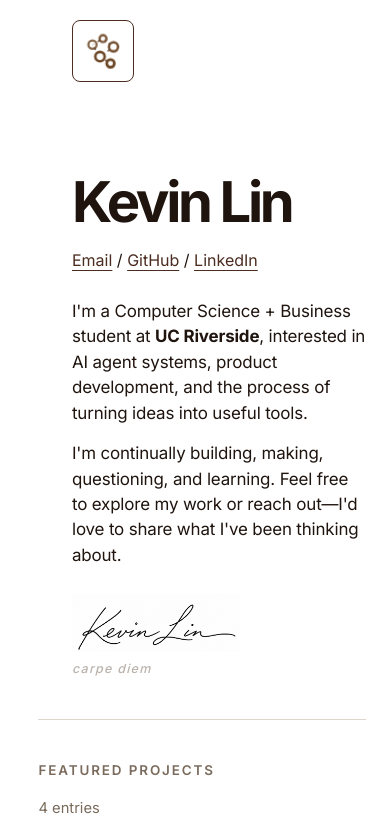
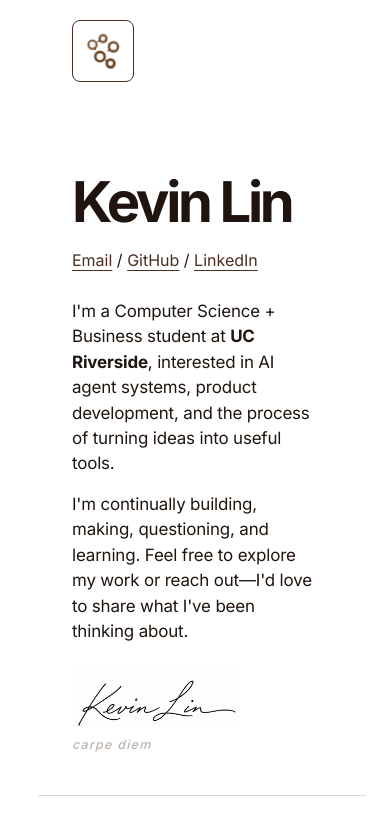
Before and after one commit to kevinjylin/kevinjylin.dev, a Next.js app: page / in a window 390 px wide. Shown: the top 839 px of the page. Built offline with nearby package versions, Linux system fonts and the light colour scheme.

Commit message:
refactor

```diff
--- a/src/app/globals.css
+++ b/src/app/globals.css
@@ -163,10 +163,12 @@ a {
 }
 
 .page-shell {
+  --page-padding-right: clamp(1.75rem, 8vw, 4.5rem);
+  --page-padding-left: clamp(3.5rem, 12vw, 7.25rem);
   padding-top: clamp(1.5rem, 3vw, 3rem);
-  padding-right: clamp(1.75rem, 8vw, 4.5rem);
+  padding-right: var(--page-padding-right);
   padding-bottom: clamp(2.75rem, 5vw, 4.75rem);
-  padding-left: clamp(3.5rem, 12vw, 7.25rem);
+  padding-left: var(--page-padding-left);
 }
 
 .page-frame {
@@ -175,7 +177,9 @@ a {
 }
 
 .intro-offset {
-  margin-left: clamp(2.5rem, 6vw, 5.75rem);
+  --intro-left-offset: clamp(2.5rem, 6vw, 5.75rem);
+  margin-left: var(--intro-left-offset);
+  margin-right: calc(var(--page-padding-left) + var(--intro-left-offset) - var(--page-padding-right));
 }
 
 .intro {
@@ -438,13 +442,15 @@ a {
 
 @media (max-width: 760px) {
   .page-shell {
+    --page-padding-right: 1.5rem;
+    --page-padding-left: 2.4rem;
     padding-top: 1.25rem;
-    padding-right: 1.5rem;
-    padding-left: 2.4rem;
+    padding-right: var(--page-padding-right);
+    padding-left: var(--page-padding-left);
   }
 
   .intro-offset {
-    margin-left: 2.1rem;
+    --intro-left-offset: 2.1rem;
   }
 
   .site-icon {
```
